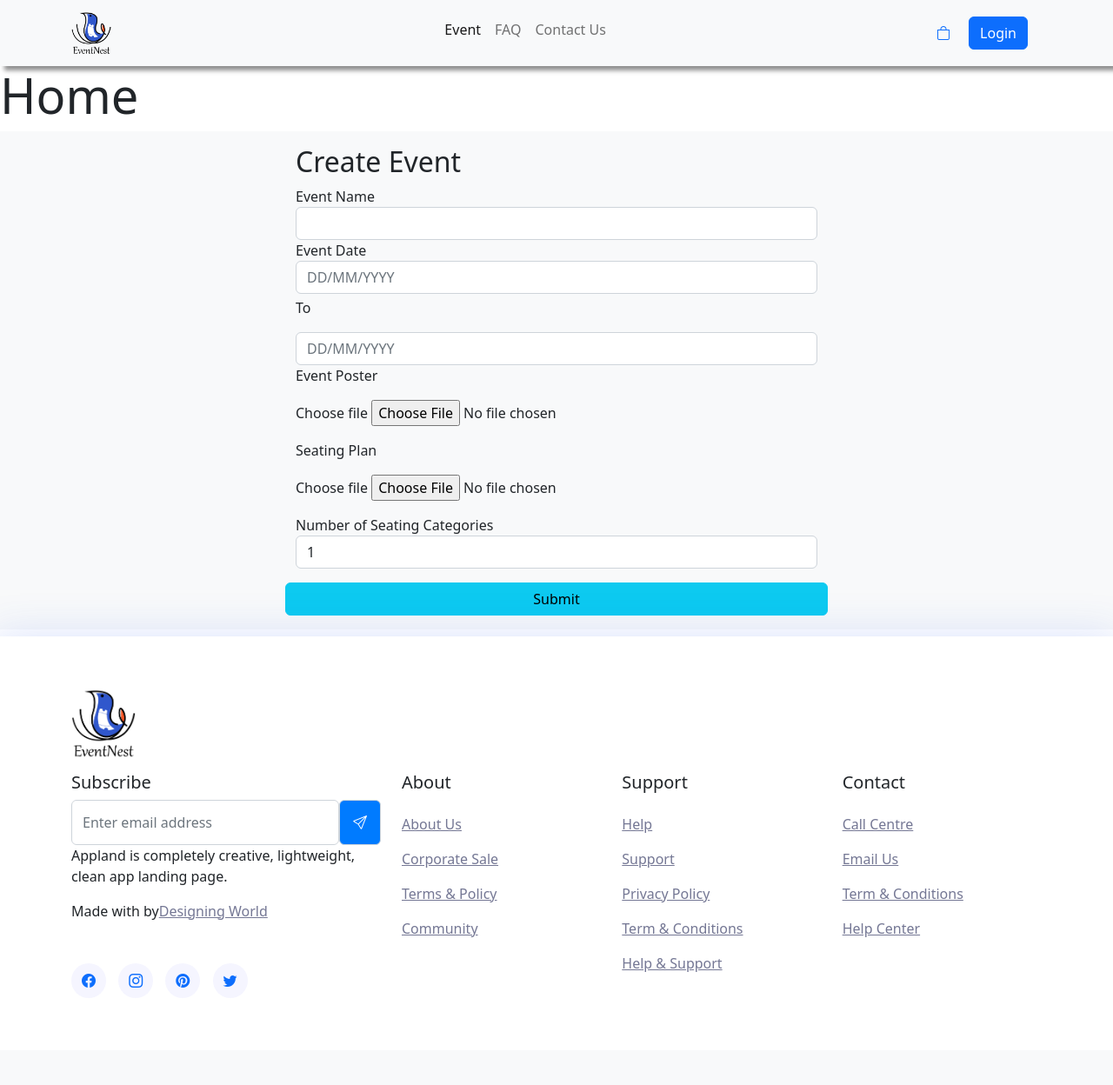
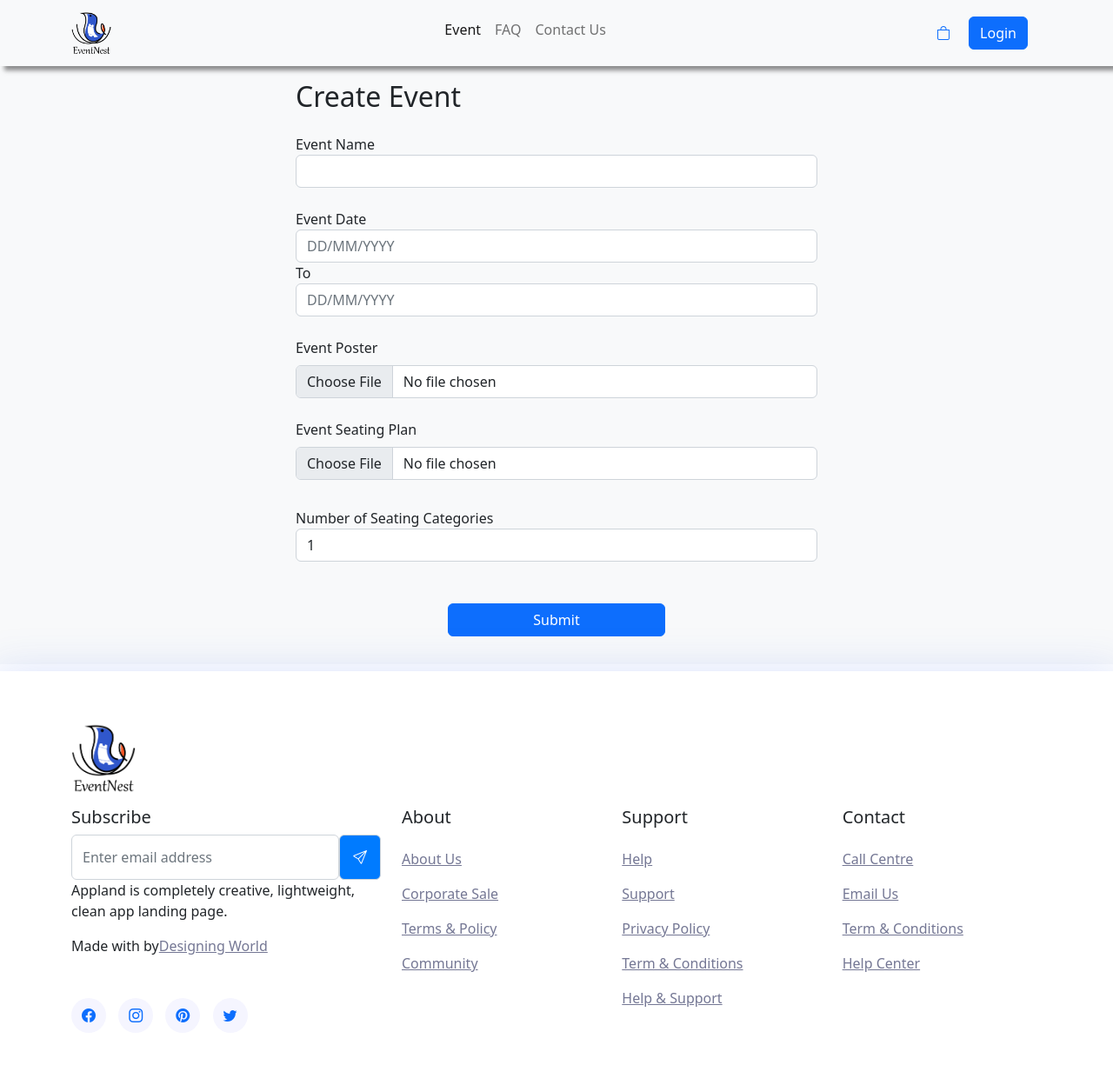
Before and after one commit to ZXiang1121/Web-Development-Assignment-EventNest-, a Flask app: page /createEvent in a window 1280 px wide. Shown: the whole page at 87% size. Before the commit the page ends 1136 px from the top, so only its background shows below. Run offline with Flask 2, Linux system fonts and the light colour scheme.

Commit message:
createevent

```diff
--- a/templates/base.html
+++ b/templates/base.html
@@ -8,6 +8,7 @@
     <link href="https://cdn.jsdelivr.net/npm/bootstrap@5.2.0-beta1/dist/css/bootstrap.min.css" rel="stylesheet" integrity="sha384-0evHe/X+R7YkIZDRvuzKMRqM+OrBnVFBL6DOitfPri4tjfHxaWutUpFmBp4vmVor" crossorigin="anonymous">
     <link rel="stylesheet" href="{{url_for('static', filename='styles/style.css')}}">
     <title>{% block title%}{% endblock %}</title>
+
 </head>
 <body>
 
--- a/templates/createEvent.html
+++ b/templates/createEvent.html
@@ -2,15 +2,13 @@
 {% block title %}EventNest - Create Event{% endblock %}
 
 {% block content %}
-<h1 class="display-4">Home</h1>
-
 <div class="p-3 mb-2 bg-light">
     <div class="container-sm col-lg-6 ml-auto">
 
         <h2 class="display-7">Create Event</h2>
 
         <form action="/action_page.php" class="needs-validation" novalidate>
-            <div class="form-group">
+            <div class="form-group my-4">
                 <label class="control-label" for="ename">Event Name</label>
                 <input type="text" class="form-control" id="ename" required>
 
@@ -18,7 +16,7 @@
                 <div class="invalid-feedback">Please fill out this field.</div>
             </div>
 
-            <div class="form-group">
+            <div class="form-group my-4">
                 <label>Event Date</label>
                 <div class="row">
                     <div class="col">
@@ -28,13 +26,10 @@
                             <i class="fas fa-calendar input-prefix text-info active" tabindex=0></i>
                         </div>
                     </div>
-                    <p class="pt-1">To</p>
-                    <div class="col">
-                        <div id="date-picker-example" class="md-form md-outline input-with-post-icon datepicker">
-                            <input placeholder="DD/MM/YYYY" type="text" id="example" class="form-control">
+                    <span>To</span>
+                    <div id="date-picker-example" class="md-form md-outline input-with-post-icon datepicker">
+                        <input placeholder="DD/MM/YYYY" type="text" id="example" class="form-control">
 
-                            <i class="fas fa-calendar input-prefix text-info active" tabindex=0></i>
-                        </div>
                     </div>
                 </div>
 
@@ -42,28 +37,25 @@
                 <div class="invalid-feedback">Please fill out this field.</div>
             </div>
 
-            <div class="form-group">
-                <p>Event Poster</p>
-                <div class="custom-file mb-3">
-
-                    <label for="Eventposter" class="custom-file-label">Choose file</label>
-                    <input class="custom-file-input" type="file" id="Eventposter" required>
+            <div class="form-group my-4">
+                <div class="mb-3">
+                    <label for="formFile" class="form-label">Event Poster</label>
+                    <input class="form-control" type="file" id="formFile">
 
                     <div class="valid-feedback">Valid.</div>
                     <div class="invalid-feedback">Please fill out this field.</div>
                 </div>
             </div>
 
-            <div class="form-group">
-                <p>Seating Plan</p>
-                <div class="custom-file mb-3">
-                    <label class="custom-file-label" for="eSeating">Choose file</label>
-                    <input type="file" class="custom-file-input" id="eSeating" required>
+            <div class="form-group my-4">
+                <div class="mb-3">
+                    <label for="formFile" class="form-label">Event Seating Plan</label>
+                    <input class="form-control" type="file" id="formFile">
 
                     <div class="valid-feedback">Valid.</div>
                     <div class="invalid-feedback">Please fill out this field.</div>
                 </div>
-                <label for="seatingcats">Number of Seating Categories</label>
+                <label for="seatingcats" class=" mt-3">Number of Seating Categories</label>
                 <select class="form-control" id="seatingcats">
                     <option>1</option>
                     <option>2</option>
@@ -73,10 +65,12 @@
                 </select>
             </div>
 
+            <div class="row justify-content-center mt-5 mb-3">
+                <form action="" method="POST">
+                    <input type="submit" class="btn btn-primary btn-md" style="width:40%" value="Submit">
+                </form>
+            </div>
 
-            <div class="row justify-content-center pt-3">
-                <input type="submit" class="btn btn-info cen px-5" value="Submit">
-            </div>
         </form>
     </div>
 </div>
@@ -105,5 +99,11 @@
 $('.datepicker').datepicker({
   inline: true
 });
+
+// Add the following code if you want the name of the file appear on select
+$(".custom-file-input").on("change", function() {
+  var fileName = $(this).val().split("\\").pop();
+  $(this).siblings(".custom-file-label").addClass("selected").html(fileName);
+});
 </script>
 {% endblock %}
```
Also changed, not shown: templates/signup.html (+8 -7 lines).
